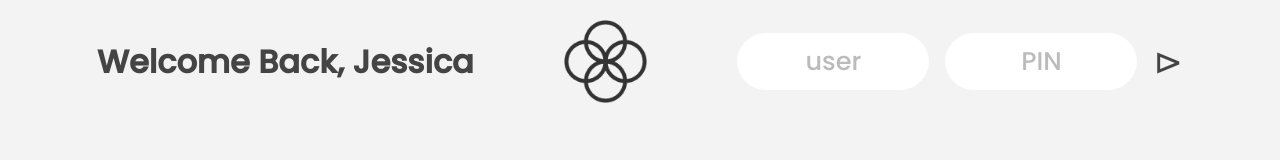
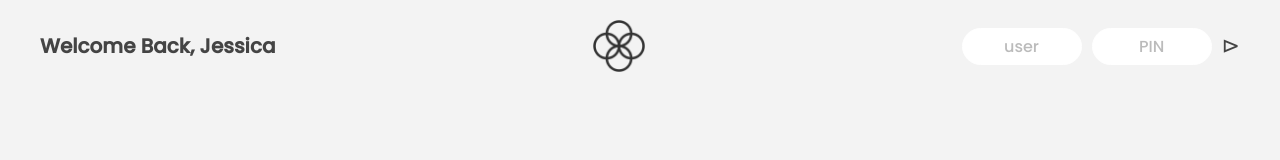
Before and after one commit to abanseka/Bankist, a website built with Vite: page index.html in a window 1280 px wide. Built offline with nearby package versions, Linux system fonts and the light colour scheme.

Commit message:
Fix nav display

```diff
--- a/sass/_global-styling.sass
+++ b/sass/_global-styling.sass
@@ -1,10 +1,15 @@
 *
   margin: 0
   padding: 0
+  box-sizing: inherit
+
+html
+  font-size: 62.5%
   box-sizing: border-box
 
 body
-  font-family: Poppins, Geneva, Tahoma, sans-serif
+  font-family: Poppins, sans-serif
   color: #444
   background-color: #f3f3f3
-  padding: 20px
+  height: 100vh
+  padding: 2rem
--- a/sass/_nav.sass
+++ b/sass/_nav.sass
@@ -1,6 +1,6 @@
 nav
   display: flex
-  justify-content: space-around
+  justify-content: space-between
   align-items: center
   padding: 0 2rem
 
```
Also changed, not shown: css/style.css, 1 other file.
